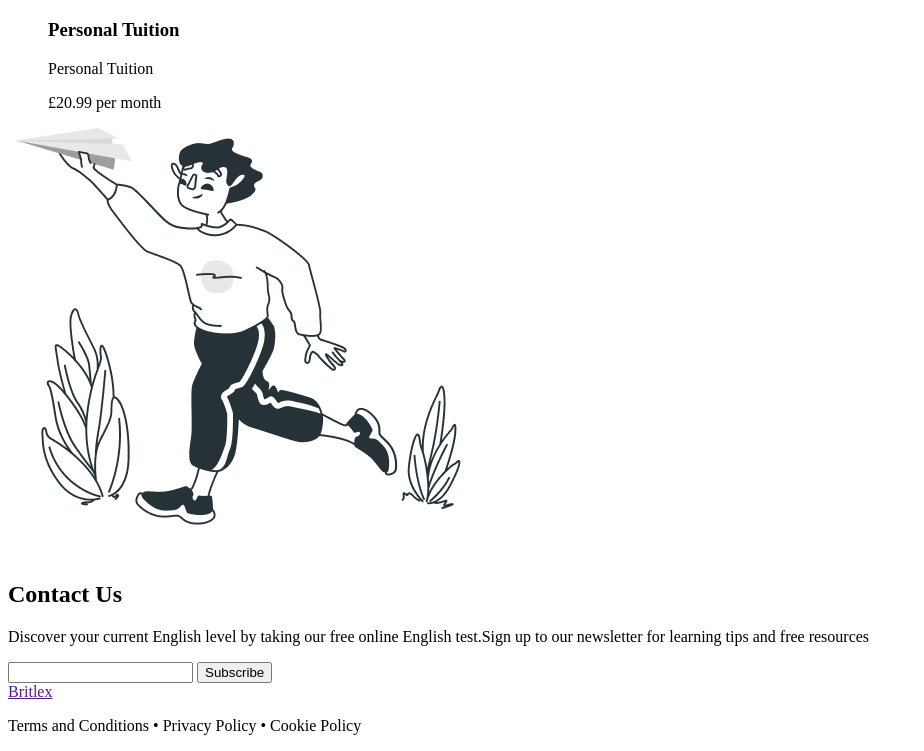
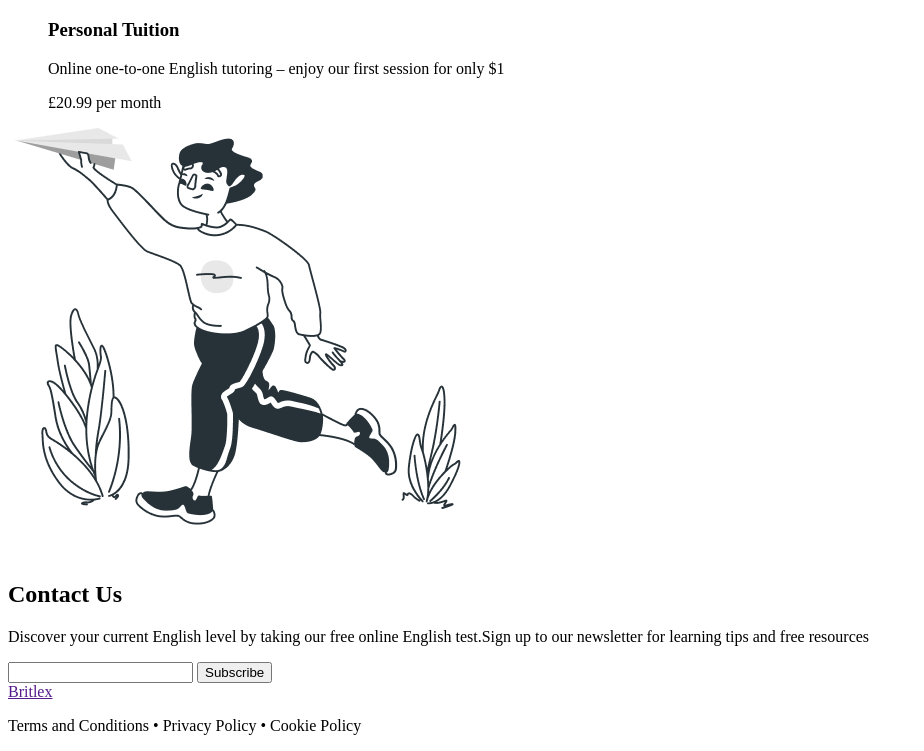
Before and after one commit to practicifioner/goit-hw-01, a plain HTML site: page index.html in a window 1280 px wide. Shown: the part 4926-5677 px from the top of the page, without its empty margins (0-924 px from the left). Drawn offline with Linux system fonts and the light colour scheme.

Commit message:
update index.html

```diff
--- a/index.html
+++ b/index.html
@@ -109,22 +109,19 @@
             <li>
                 <img src="./images/course 1.png" alt="course">
                 <h3>Self-study online course</h3>
-                <p>Start learning English online in live classes
-                with qualified EC teachers and students
-                from all over the world.</p>
+                <p>Start learning English online in live classes with qualified EC teachers and students from all over the world.</p>
                 <p>&#163;5.99 per month</p>
             </li>
             <li>
                 <img src="./images/Lesson 1.png" alt="lesson">
                 <h3>Live online classes</h3>
-                <p>Interactive group classes with expert
-                teachers. Free 7-day trial</p>
+                <p>Interactive group classes with expert teachers. Free 7-day trial</p>
                 <p>&#163;12.99 per month</p>
             </li>
             <li>
                 <img src="/images/Webinar 2.png" alt="webinar">
                 <h3>Personal Tuition</h3>
-                <p>Personal Tuition</p>
+                <p>Online one-to-one English tutoring – enjoy our first session for only $1</p>
                 <p>&#163;20.99 per month</p>
             </li>
         </ul>
```
